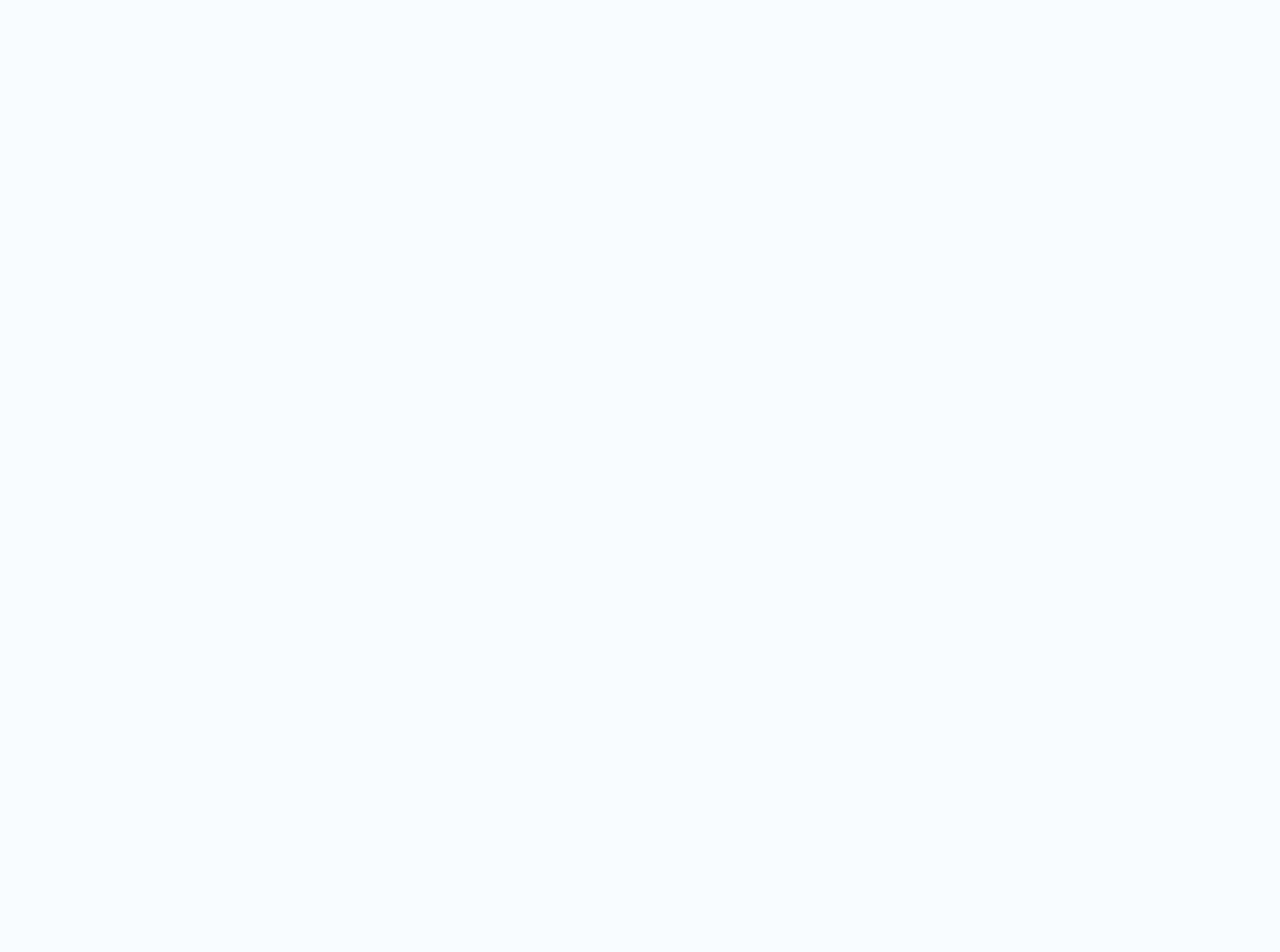
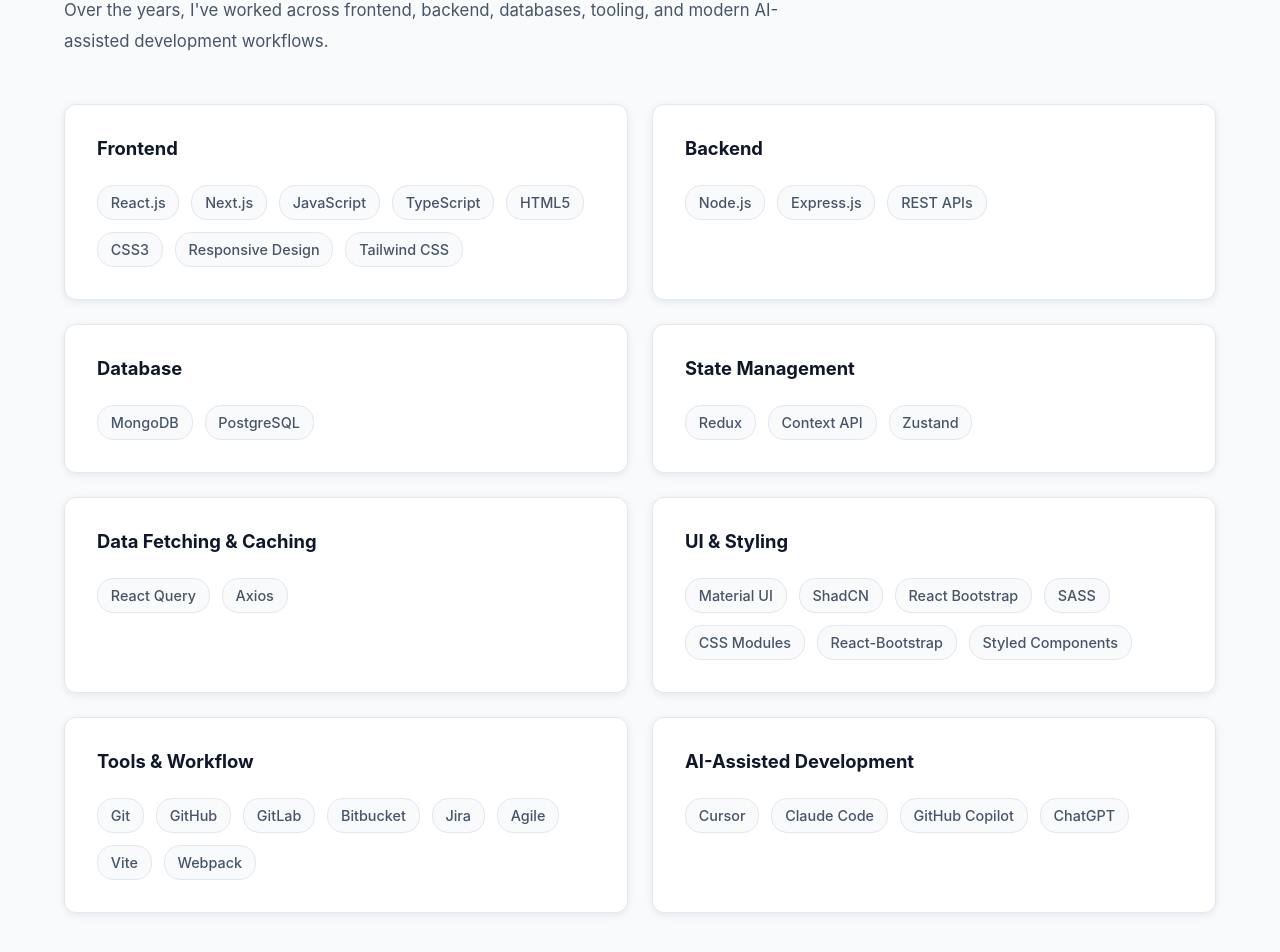
Before and after one commit to viplavg/VG-Portfolio, a React (Vite) app: page / in a window 1280 px wide. Shown: the part 2875-3827 px from the top of the page. Before the commit the page ends 2637 px from the top, so only its background shows below. Built offline with nearby package versions, Linux system fonts and the light colour scheme.

Commit message:
Skills Section also completed

```diff
--- a/src/App.jsx
+++ b/src/App.jsx
@@ -2,6 +2,7 @@
 import useTheme from "./hooks/useTheme";
 import Experience from "./sections/Experience/Experience";
 import Hero from "./sections/Hero/Hero";
+import Skills from "./sections/Skills/Skills";
 
 
 function App() {
@@ -13,6 +14,7 @@
       <main id="home">
           <Hero />
           <Experience />
+          <Skills />
       </main>
     </>
   );
--- /dev/null
+++ b/src/data/skillsData.js
@@ -0,0 +1,77 @@
+export const skillsData = [
+  {
+    id: 1,
+    category: "Frontend",
+    skills: [
+      "React.js",
+      "Next.js",
+      "JavaScript",
+      "TypeScript",
+      "HTML5",
+      "CSS3",
+      "Responsive Design",
+      "Tailwind CSS"
+    ],
+  },
+  {
+    id: 2,
+    category: "Backend",
+    skills: [
+      "Node.js",
+      "Express.js",
+      "REST APIs",
+    ],
+  },
+  {
+    id: 3,
+    category: "Database",
+    skills: ["MongoDB", "PostgreSQL"],
+  },
+  {
+    id: 4,
+    category: "State Management",
+    skills: ["Redux", "Context API", "Zustand"],
+  },
+  {
+    id: 4,
+    category: "Data Fetching & Caching",
+    skills: ["React Query", "Axios"],
+  },
+  {
+    id: 5,
+    category: "UI & Styling",
+    skills: [
+      "Material UI",
+      "ShadCN",
+      "React Bootstrap",
+      "SASS",
+      "CSS Modules",
+      "React-Bootstrap",
+      "Styled Components"
+    ],
+  },
+  {
+    id: 6,
+    category: "Tools & Workflow",
+    skills: [
+      "Git",
+      "GitHub",
+      "GitLab",
+      "Bitbucket",
+      "Jira",
+      "Agile",
+      "Vite",
+      "Webpack",
+    ],
+  },
+  {
+    id: 7,
+    category: "AI-Assisted Development",
+    skills: [
+        "Cursor",
+        "Claude Code",
+        "GitHub Copilot",
+        "ChatGPT"
+    ],
+  },
+];
--- /dev/null
+++ b/src/sections/Skills/Skills.css
@@ -0,0 +1,89 @@
+.skills {
+  padding-block: 8rem;
+  border-top: 1px solid var(--border-color);
+}
+
+.skills__grid {
+  display: grid;
+  grid-template-columns: repeat(2, minmax(0, 1fr));
+  gap: var(--space-lg);
+}
+
+.skills-card {
+  padding: var(--space-xl);
+
+  background-color: var(--card-bg);
+
+  border: 1px solid var(--border-color);
+  border-radius: var(--radius-lg);
+
+  box-shadow: var(--shadow-sm);
+
+  transition:
+    transform 0.2s ease,
+    border-color 0.2s ease,
+    box-shadow 0.2s ease;
+}
+
+.skills-card:hover {
+  transform: translateY(-3px);
+  border-color: var(--accent-primary);
+  box-shadow: var(--shadow-md);
+}
+
+.skills-card__title {
+  margin-bottom: var(--space-lg);
+
+  color: var(--text-primary);
+
+  font-size: 1.15rem;
+  font-weight: 700;
+  line-height: 1.3;
+}
+
+.skills-card__list {
+  display: flex;
+  flex-wrap: wrap;
+  gap: var(--space-sm);
+}
+
+.skills-card__badge {
+  padding: 0.5rem 0.8rem;
+
+  color: var(--text-secondary);
+  background-color: var(--bg-primary);
+
+  border: 1px solid var(--border-color);
+  border-radius: var(--radius-xl);
+
+  font-size: 0.9rem;
+  font-weight: 500;
+
+  transition:
+    color 0.2s ease,
+    border-color 0.2s ease,
+    background-color 0.2s ease;
+}
+
+.skills-card__badge:hover {
+  color: var(--accent-primary);
+  border-color: var(--accent-primary);
+}
+
+.skills-card:last-child:nth-child(odd) {
+  grid-column: 1 / -1;
+}
+
+@media (max-width: 768px) {
+  .skills {
+    padding-block: 6rem;
+  }
+
+  .skills__grid {
+    grid-template-columns: 1fr;
+  }
+
+  .skills-card {
+    padding: var(--space-lg);
+  }
+}
--- /dev/null
+++ b/src/sections/Skills/Skills.jsx
@@ -0,0 +1,40 @@
+import SectionHeading from "../../components/SectionHeading/SectionHeading";
+import { skillsData } from "../../data/skillsData";
+import "./Skills.css";
+
+const Skills = () => {
+  return (
+    <section id="skills" className="skills">
+      <div className="container">
+        <SectionHeading
+          eyebrow="Skills"
+          title="Technologies I work with."
+          description="Over the years, I've worked across frontend, backend, databases, tooling, and modern AI-assisted development workflows."
+        />
+
+        <div className="skills__grid">
+          {skillsData.map((group) => (
+            <article key={group.id} className="skills-card">
+              <h3 className="skills-card__title">
+                {group.category}
+              </h3>
+
+              <div className="skills-card__list">
+                {group.skills.map((skill) => (
+                  <span
+                    key={skill}
+                    className="skills-card__badge"
+                  >
+                    {skill}
+                  </span>
+                ))}
+              </div>
+            </article>
+          ))}
+        </div>
+      </div>
+    </section>
+  );
+};
+
+export default Skills;
```
